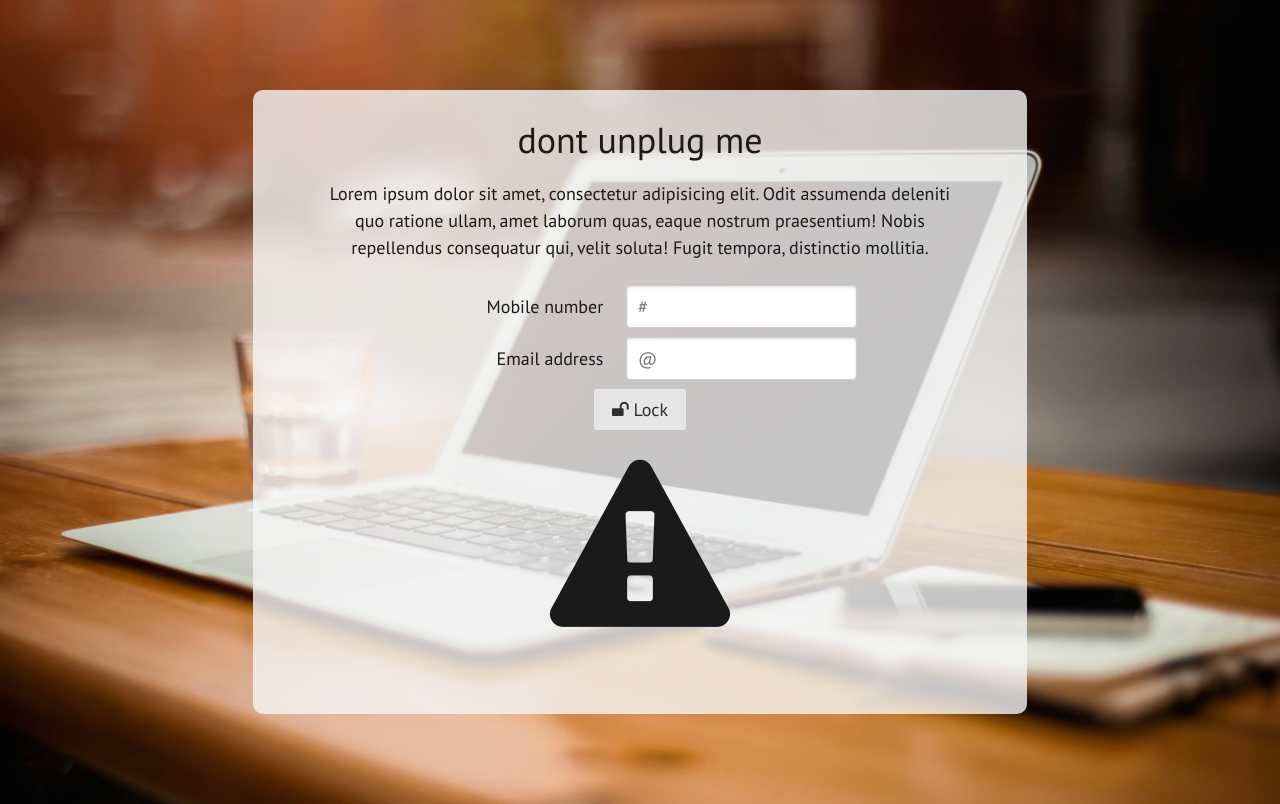
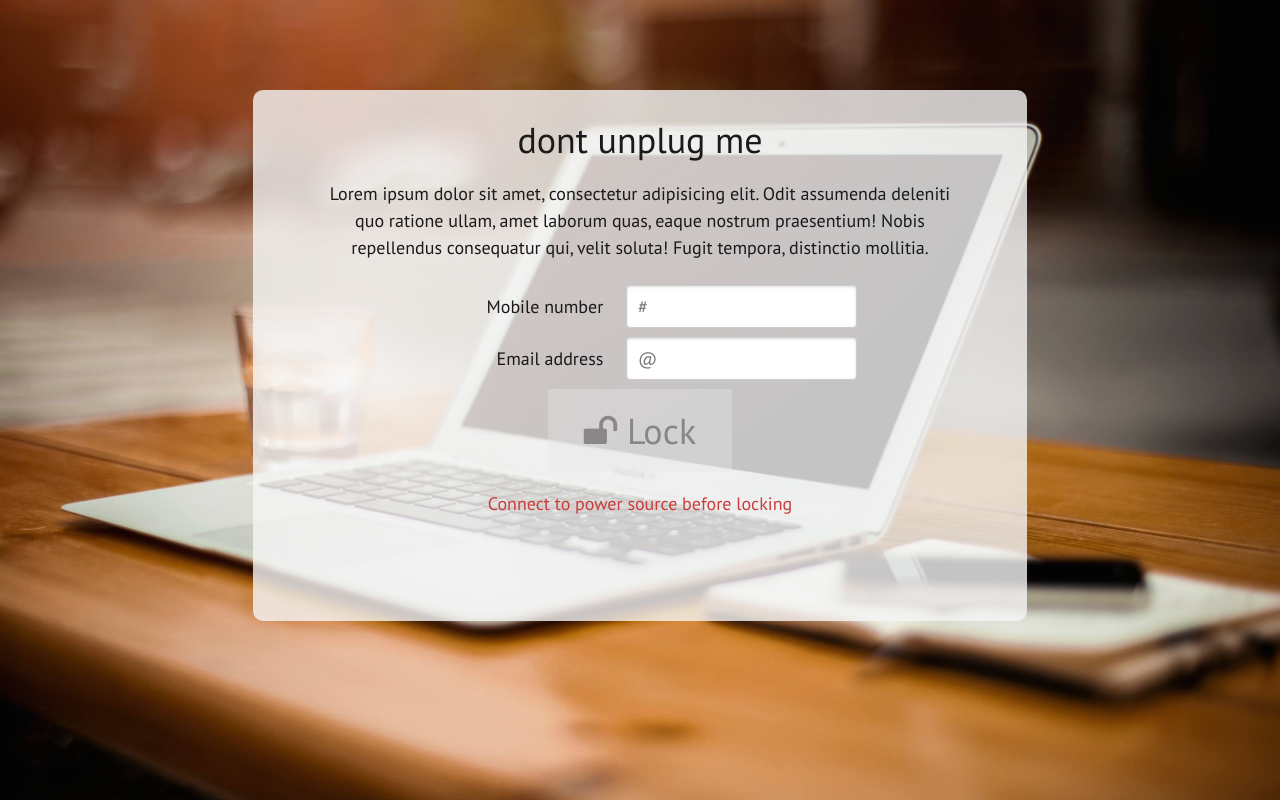
Before and after one commit to gberger/dontunplug.me, a website: page static/index.html in a window 1280 px wide. Drawn offline with Linux system fonts and the light colour scheme.

Commit message:
require power before locking

```diff
--- a/static/css/style.css
+++ b/static/css/style.css
@@ -120,10 +120,10 @@ html {
   }
 }
 
+.button-xlarge {
+  font-size: 2em;
+}
 
-i.fa-6x {
-  font-size: 10em;
-}
 
 #camera-dummy {
   width: 640px;
@@ -133,3 +133,7 @@ i.fa-6x {
   top: 0;
   left: 0;
 }
+
+.warning {
+  color: rgb(202, 60, 60);
+}
--- a/static/index.html
+++ b/static/index.html
@@ -39,14 +39,17 @@
 							<input id="input-email" type="email" placeholder="@" ng-model="emailAddress" ng-disabled="locked">
 						</div>
 
-						<a class="pure-button" ng-if="!locked" ng-click="lock()"><i class="fa fa-unlock"></i> Lock</a>
-						<a class="pure-button" ng-if="locked" ng-click="unlock()"><i class="fa fa-lock"></i> Unlock</a>
+						<a class="pure-button button-xlarge" ng-if="!locked" ng-click="lock()" ng-disabled="!locked && !charging">
+							<i class="fa fa-unlock"></i> Lock
+						</a>
+
+						<a class="pure-button button-xlarge" ng-if="locked" ng-click="unlock()">
+							<i class="fa fa-lock"></i> Unlock
+						</a>
+
+						<p class="warning" ng-if="!locked && !charging">Connect to power source before locking</p>
 					</fieldset>
 				</form>
-			</p>
-
-			<p ng-if="!isCharging">
-				<i class="fa fa-warning fa-6x"></i>
 			</p>
 		</div>
 	</div>
@@ -72,7 +75,6 @@
 
 			$scope.isSupported = Battery.isSupported();
 			$scope.isCharging = false;
-
 			$scope.locked = false;
 
 			$interval(function() {
@@ -82,7 +84,9 @@
 			}, 1000/30);
 
 			$scope.lock = function() {
-				$scope.locked = true;
+				if(!$scope.locked && !scope.charging) {
+					$scope.locked = true;
+				}
 			}
 
 			$scope.unlock = function() {
```
